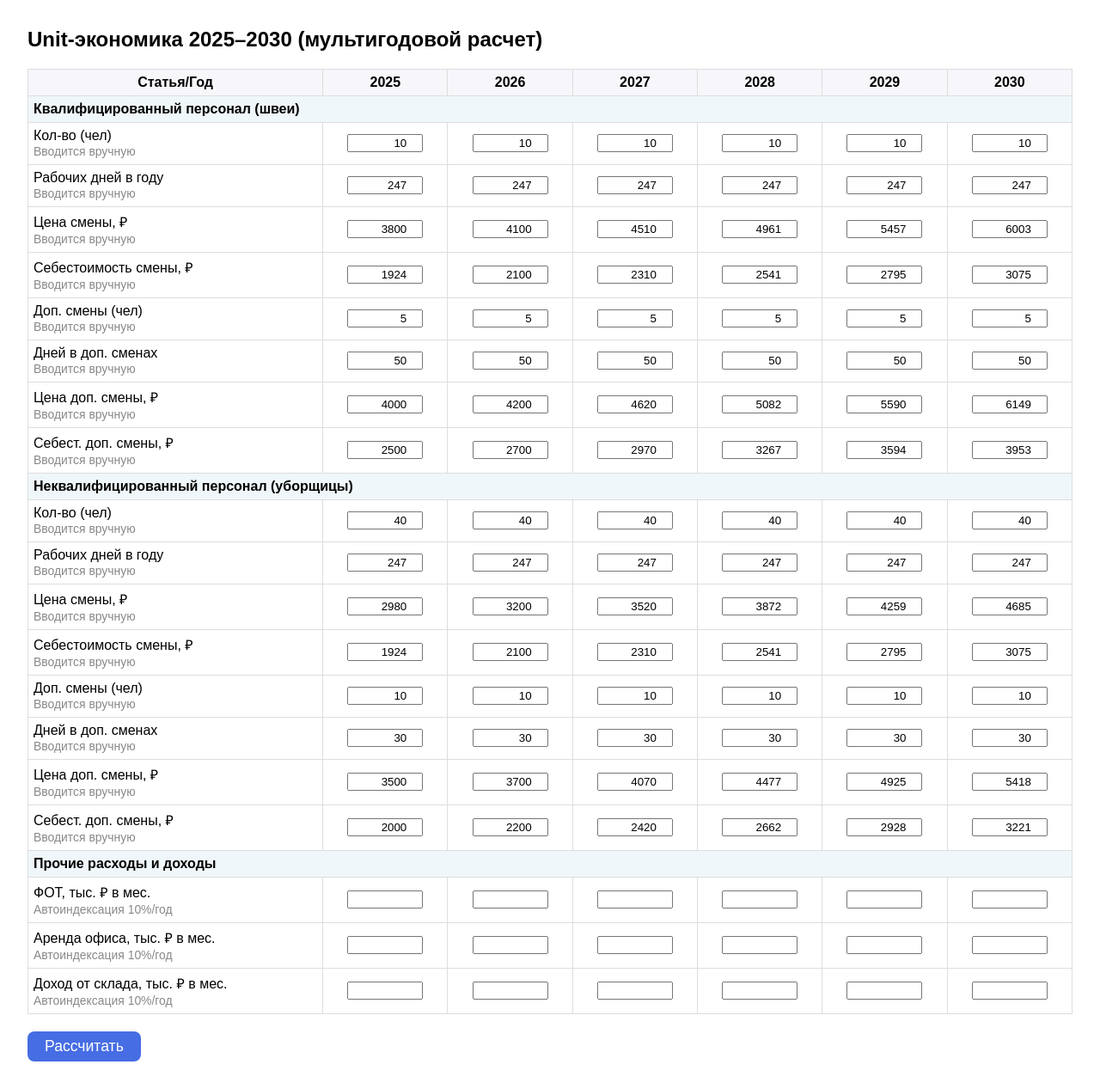
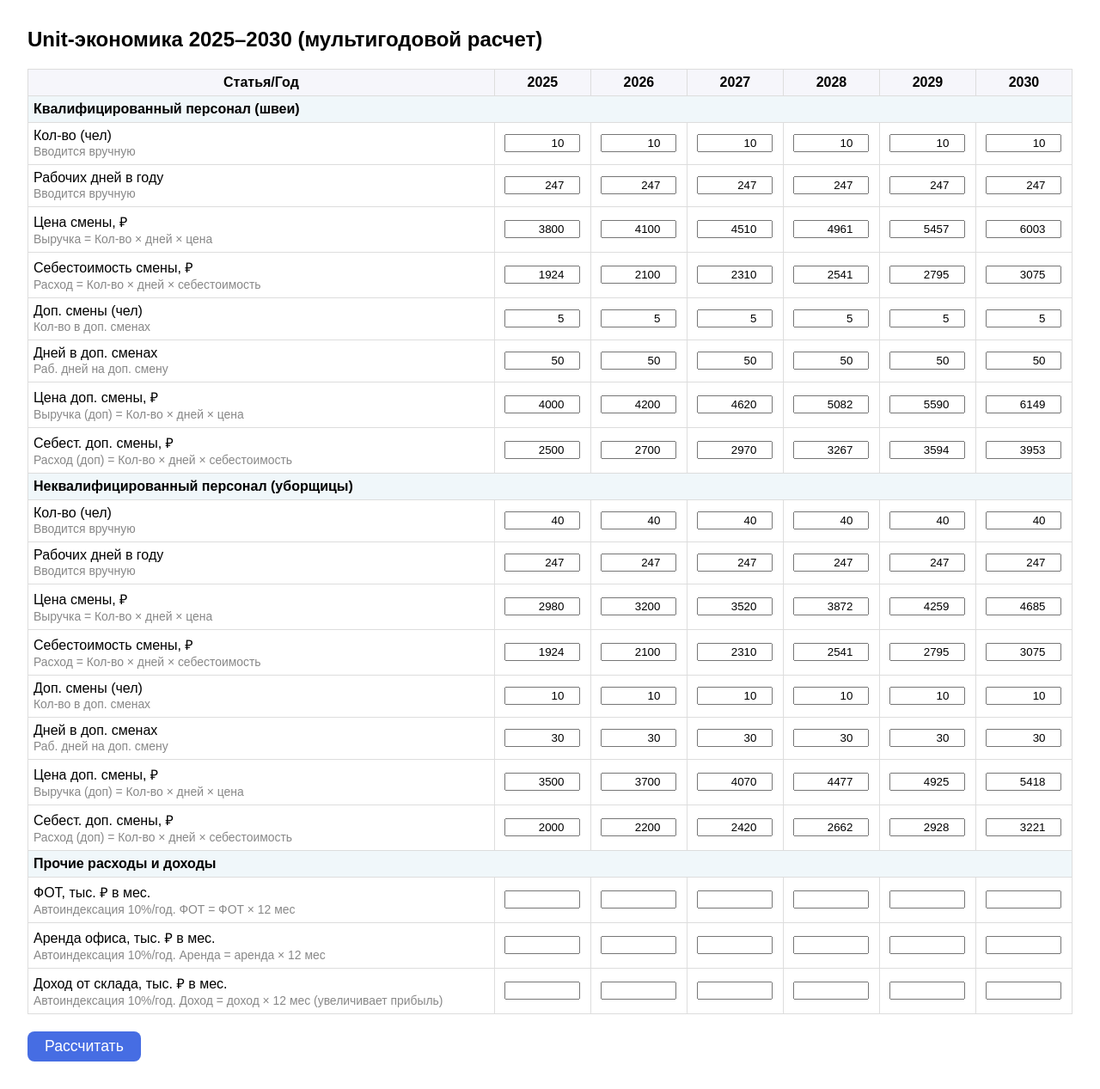
Before and after one commit to maslovmaksim92/tg_bots, a FastAPI app: page /unit-economy/multiyear in a window 1280 px wide. Shown: the whole page at 86% size. Run offline with FastAPI, Linux system fonts and the light colour scheme; parts of the project's set-up code (start-up, migrations or seed data) failed here and were passed over.

Commit message:
Update unit_economy_multiyear.html

```diff
--- a/unit_economy/templates/unit_economy_multiyear.html
+++ b/unit_economy/templates/unit_economy_multiyear.html
@@ -19,6 +19,7 @@
         .btn-main { padding: 7px 20px; font-size: 1.1em; margin-top: 10px; border-radius: 8px; border: none; background: #466de3; color: #fff; cursor: pointer; }
         .btn-main:hover { background: #2a4dbe; }
         .swot-block { background: #faf7e5; padding: 20px; border-radius: 12px; margin-top: 22px; }
+        .explain { font-size: 0.9em; color: #888; }
     </style>
 </head>
 <body>
@@ -33,119 +34,119 @@
             </tr>
             <tr class="section"><td colspan="{{ YEARS|length + 1 }}">Квалифицированный персонал (швеи)</td></tr>
             <tr>
-                <td>Кол-во (чел)<br><small>Вводится вручную</small></td>
+                <td>Кол-во (чел)<br><small class="explain">Вводится вручную</small></td>
                 {% for year in YEARS %}
-                    <td><input type="number" min="0" step="1" name="{{ year }}_q_count" value="{{ form[year]['q_count'] }}" required></td>
+                    <td><input type="number" min="1" max="100" step="1" name="{{ year }}_q_count" value="{{ form[year]['q_count'] }}" required></td>
                 {% endfor %}
             </tr>
             <tr>
-                <td>Рабочих дней в году<br><small>Вводится вручную</small></td>
+                <td>Рабочих дней в году<br><small class="explain">Вводится вручную</small></td>
                 {% for year in YEARS %}
-                    <td><input type="number" min="0" step="1" name="{{ year }}_q_days" value="{{ form[year]['q_days'] }}"></td>
+                    <td><input type="number" min="1" max="366" step="1" name="{{ year }}_q_days" value="{{ form[year]['q_days'] }}"></td>
                 {% endfor %}
             </tr>
             <tr>
-                <td>Цена смены, ₽<br><small>Вводится вручную</small></td>
+                <td>Цена смены, ₽<br><small class="explain">Выручка = Кол-во × дней × цена</small></td>
                 {% for year in YEARS %}
-                    <td><input type="number" min="0" step="10" name="{{ year }}_q_price" value="{{ form[year]['q_price'] }}"></td>
+                    <td><input type="number" min="1000" max="10000" step="10" name="{{ year }}_q_price" value="{{ form[year]['q_price'] }}"></td>
                 {% endfor %}
             </tr>
             <tr>
-                <td>Себестоимость смены, ₽<br><small>Вводится вручную</small></td>
+                <td>Себестоимость смены, ₽<br><small class="explain">Расход = Кол-во × дней × себестоимость</small></td>
                 {% for year in YEARS %}
-                    <td><input type="number" min="0" step="10" name="{{ year }}_q_cost" value="{{ form[year]['q_cost'] }}"></td>
+                    <td><input type="number" min="1000" max="10000" step="10" name="{{ year }}_q_cost" value="{{ form[year]['q_cost'] }}"></td>
                 {% endfor %}
             </tr>
             <tr>
-                <td>Доп. смены (чел)<br><small>Вводится вручную</small></td>
+                <td>Доп. смены (чел)<br><small class="explain">Кол-во в доп. сменах</small></td>
                 {% for year in YEARS %}
-                    <td><input type="number" min="0" step="1" name="{{ year }}_q_extra_count" value="{{ form[year]['q_extra_count'] }}"></td>
+                    <td><input type="number" min="0" max="50" step="1" name="{{ year }}_q_extra_count" value="{{ form[year]['q_extra_count'] }}"></td>
                 {% endfor %}
             </tr>
             <tr>
-                <td>Дней в доп. сменах<br><small>Вводится вручную</small></td>
+                <td>Дней в доп. сменах<br><small class="explain">Раб. дней на доп. смену</small></td>
                 {% for year in YEARS %}
-                    <td><input type="number" min="0" step="1" name="{{ year }}_q_extra_days" value="{{ form[year]['q_extra_days'] }}"></td>
+                    <td><input type="number" min="0" max="100" step="1" name="{{ year }}_q_extra_days" value="{{ form[year]['q_extra_days'] }}"></td>
                 {% endfor %}
             </tr>
             <tr>
-                <td>Цена доп. смены, ₽<br><small>Вводится вручную</small></td>
+                <td>Цена доп. смены, ₽<br><small class="explain">Выручка (доп) = Кол-во × дней × цена</small></td>
                 {% for year in YEARS %}
-                    <td><input type="number" min="0" step="10" name="{{ year }}_q_extra_price" value="{{ form[year]['q_extra_price'] }}"></td>
+                    <td><input type="number" min="1000" max="10000" step="10" name="{{ year }}_q_extra_price" value="{{ form[year]['q_extra_price'] }}"></td>
                 {% endfor %}
             </tr>
             <tr>
-                <td>Себест. доп. смены, ₽<br><small>Вводится вручную</small></td>
+                <td>Себест. доп. смены, ₽<br><small class="explain">Расход (доп) = Кол-во × дней × себестоимость</small></td>
                 {% for year in YEARS %}
-                    <td><input type="number" min="0" step="10" name="{{ year }}_q_extra_cost" value="{{ form[year]['q_extra_cost'] }}"></td>
+                    <td><input type="number" min="1000" max="10000" step="10" name="{{ year }}_q_extra_cost" value="{{ form[year]['q_extra_cost'] }}"></td>
                 {% endfor %}
             </tr>
             <tr class="section"><td colspan="{{ YEARS|length + 1 }}">Неквалифицированный персонал (уборщицы)</td></tr>
             <tr>
-                <td>Кол-во (чел)<br><small>Вводится вручную</small></td>
+                <td>Кол-во (чел)<br><small class="explain">Вводится вручную</small></td>
                 {% for year in YEARS %}
-                    <td><input type="number" min="0" step="1" name="{{ year }}_nq_count" value="{{ form[year]['nq_count'] }}"></td>
+                    <td><input type="number" min="1" max="100" step="1" name="{{ year }}_nq_count" value="{{ form[year]['nq_count'] }}"></td>
                 {% endfor %}
             </tr>
             <tr>
-                <td>Рабочих дней в году<br><small>Вводится вручную</small></td>
+                <td>Рабочих дней в году<br><small class="explain">Вводится вручную</small></td>
                 {% for year in YEARS %}
-                    <td><input type="number" min="0" step="1" name="{{ year }}_nq_days" value="{{ form[year]['nq_days'] }}"></td>
+                    <td><input type="number" min="1" max="366" step="1" name="{{ year }}_nq_days" value="{{ form[year]['nq_days'] }}"></td>
                 {% endfor %}
             </tr>
             <tr>
-                <td>Цена смены, ₽<br><small>Вводится вручную</small></td>
+                <td>Цена смены, ₽<br><small class="explain">Выручка = Кол-во × дней × цена</small></td>
                 {% for year in YEARS %}
-                    <td><input type="number" min="0" step="10" name="{{ year }}_nq_price" value="{{ form[year]['nq_price'] }}"></td>
+                    <td><input type="number" min="1000" max="10000" step="10" name="{{ year }}_nq_price" value="{{ form[year]['nq_price'] }}"></td>
                 {% endfor %}
             </tr>
             <tr>
-                <td>Себестоимость смены, ₽<br><small>Вводится вручную</small></td>
+                <td>Себестоимость смены, ₽<br><small class="explain">Расход = Кол-во × дней × себестоимость</small></td>
                 {% for year in YEARS %}
-                    <td><input type="number" min="0" step="10" name="{{ year }}_nq_cost" value="{{ form[year]['nq_cost'] }}"></td>
+                    <td><input type="number" min="1000" max="10000" step="10" name="{{ year }}_nq_cost" value="{{ form[year]['nq_cost'] }}"></td>
                 {% endfor %}
             </tr>
             <tr>
-                <td>Доп. смены (чел)<br><small>Вводится вручную</small></td>
+                <td>Доп. смены (чел)<br><small class="explain">Кол-во в доп. сменах</small></td>
                 {% for year in YEARS %}
-                    <td><input type="number" min="0" step="1" name="{{ year }}_nq_extra_count" value="{{ form[year]['nq_extra_count'] }}"></td>
+                    <td><input type="number" min="0" max="50" step="1" name="{{ year }}_nq_extra_count" value="{{ form[year]['nq_extra_count'] }}"></td>
                 {% endfor %}
             </tr>
             <tr>
-                <td>Дней в доп. сменах<br><small>Вводится вручную</small></td>
+                <td>Дней в доп. сменах<br><small class="explain">Раб. дней на доп. смену</small></td>
                 {% for year in YEARS %}
-                    <td><input type="number" min="0" step="1" name="{{ year }}_nq_extra_days" value="{{ form[year]['nq_extra_days'] }}"></td>
+                    <td><input type="number" min="0" max="100" step="1" name="{{ year }}_nq_extra_days" value="{{ form[year]['nq_extra_days'] }}"></td>
                 {% endfor %}
             </tr>
             <tr>
-                <td>Цена доп. смены, ₽<br><small>Вводится вручную</small></td>
+                <td>Цена доп. смены, ₽<br><small class="explain">Выручка (доп) = Кол-во × дней × цена</small></td>
                 {% for year in YEARS %}
-                    <td><input type="number" min="0" step="10" name="{{ year }}_nq_extra_price" value="{{ form[year]['nq_extra_price'] }}"></td>
+                    <td><input type="number" min="1000" max="10000" step="10" name="{{ year }}_nq_extra_price" value="{{ form[year]['nq_extra_price'] }}"></td>
                 {% endfor %}
             </tr>
             <tr>
-                <td>Себест. доп. смены, ₽<br><small>Вводится вручную</small></td>
+                <td>Себест. доп. смены, ₽<br><small class="explain">Расход (доп) = Кол-во × дней × себестоимость</small></td>
                 {% for year in YEARS %}
-                    <td><input type="number" min="0" step="10" name="{{ year }}_nq_extra_cost" value="{{ form[year]['nq_extra_cost'] }}"></td>
+                    <td><input type="number" min="1000" max="10000" step="10" name="{{ year }}_nq_extra_cost" value="{{ form[year]['nq_extra_cost'] }}"></td>
                 {% endfor %}
             </tr>
             <tr class="section"><td colspan="{{ YEARS|length + 1 }}">Прочие расходы и доходы</td></tr>
             <tr>
-                <td>ФОТ, тыс. ₽ в мес.<br><small>Автоиндексация 10%/год</small></td>
+                <td>ФОТ, тыс. ₽ в мес.<br><small class="explain">Автоиндексация 10%/год. ФОТ = ФОТ × 12 мес</small></td>
                 {% for year in YEARS %}
-                    <td><input type="number" min="0" step="100" name="{{ year }}_fot" value="{{ form[year]['fot'] }}"></td>
+                    <td><input type="number" min="0" max="10000" step="100" name="{{ year }}_fot" value="{{ form[year]['fot'] }}"></td>
                 {% endfor %}
             </tr>
             <tr>
-                <td>Аренда офиса, тыс. ₽ в мес.<br><small>Автоиндексация 10%/год</small></td>
+                <td>Аренда офиса, тыс. ₽ в мес.<br><small class="explain">Автоиндексация 10%/год. Аренда = аренда × 12 мес</small></td>
                 {% for year in YEARS %}
-                    <td><input type="number" min="0" step="10" name="{{ year }}_office_rent" value="{{ form[year]['office_rent'] }}"></td>
+                    <td><input type="number" min="0" max="10000" step="10" name="{{ year }}_office_rent" value="{{ form[year]['office_rent'] }}"></td>
                 {% endfor %}
             </tr>
             <tr>
-                <td>Доход от склада, тыс. ₽ в мес.<br><small>Автоиндексация 10%/год</small></td>
+                <td>Доход от склада, тыс. ₽ в мес.<br><small class="explain">Автоиндексация 10%/год. Доход = доход × 12 мес (увеличивает прибыль)</small></td>
                 {% for year in YEARS %}
-                    <td><input type="number" min="0" step="10" name="{{ year }}_warehouse_income" value="{{ form[year]['warehouse_income'] }}"></td>
+                    <td><input type="number" min="0" max="10000" step="10" name="{{ year }}_warehouse_income" value="{{ form[year]['warehouse_income'] }}"></td>
                 {% endfor %}
             </tr>
         </table>
```
